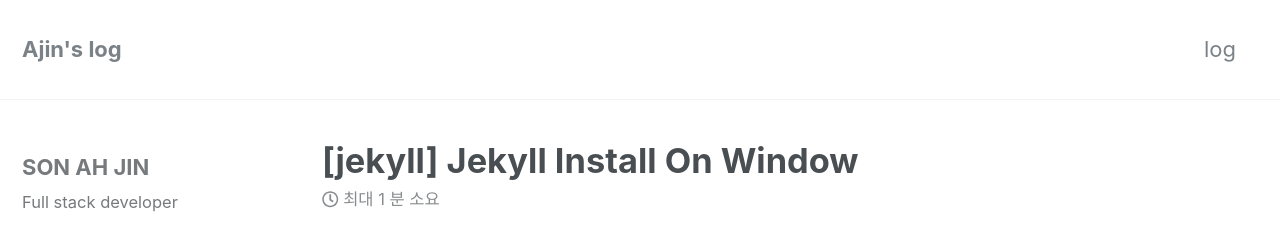
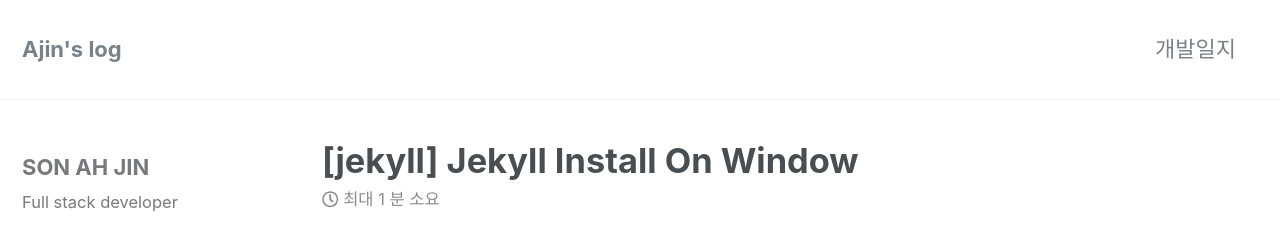
Before and after one commit to sonAJin1/sonAJin1.github.io, a Jekyll site: the page built from _posts/2018-04-19-[Jekyll]-jekyll-install-on-window.md, in a window 1280 px wide and 900 px high. Shown: the top 228 px of the window. Built offline with Jekyll 4.4.1, drawn with Linux system fonts in a browser that asks for light colours; nearby versions of some CDN libraries.

Commit message:
[2018.05.19] update navigation 06

```diff
--- a/_data/navigation.yml
+++ b/_data/navigation.yml
@@ -1,6 +1,6 @@
 # main links
 main:
-  - title: "log"
+  - title: "개발일지"
     url: https://mmistakes.github.io/minimal-mistakes/docs/quick-start-guide/
   # - title: "About"
   #   url: https://mmistakes.github.io/minimal-mistakes/about/
```
